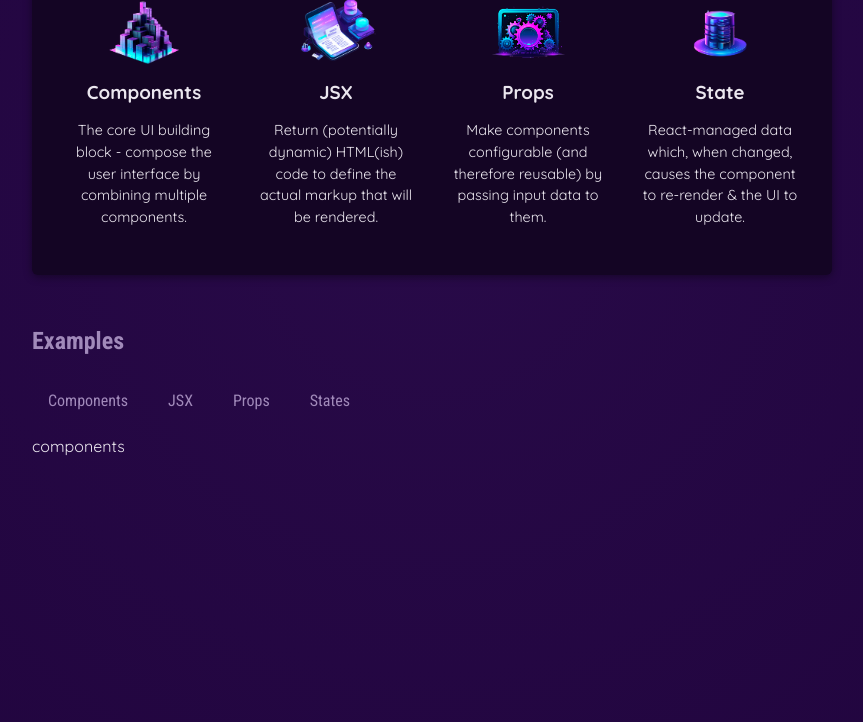
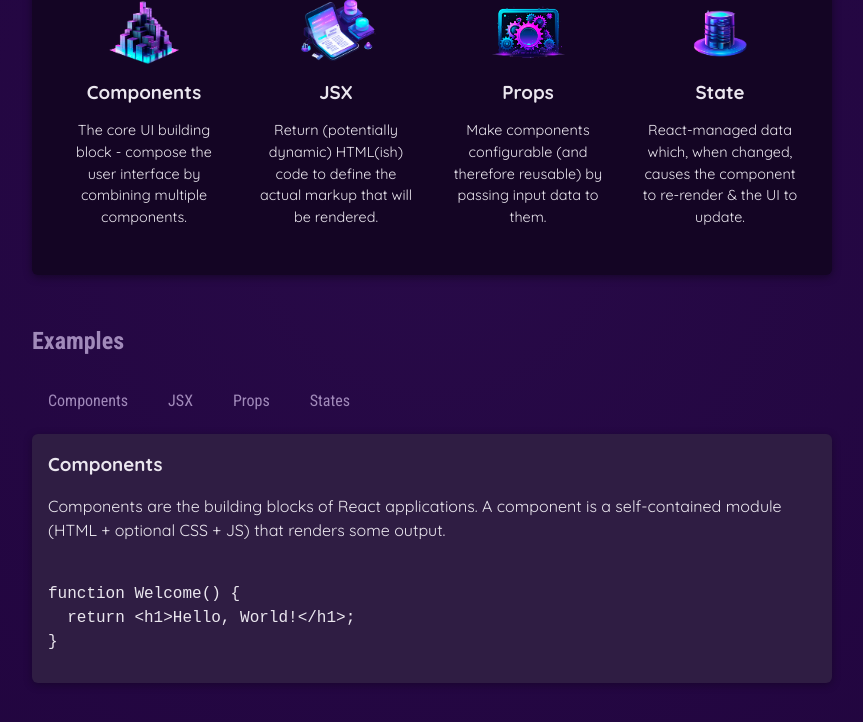
Before and after one commit to kkhowe123/react-essentials, a React (Vite) app: page / in a window 1280 px wide. Both pictures are taken after a click on the button "Components". Shown: the part 424-1146 px from the top of the page, without its empty margins (208-1071 px from the left). Built offline with nearby package versions, Linux system fonts and the light colour scheme.

Commit message:
Update the dynamic content to be displayed on the tab button section and and added a conditional statement to display the information

```diff
--- a/src/App.jsx
+++ b/src/App.jsx
@@ -1,4 +1,5 @@
 import { useState } from 'react';
+import { EXAMPLES } from './data.js';// importing an object with with propertyies containg key value pairs to be used to display on the tab-button
 import {CORE_CONCEPTS} from './data.js'; //importing the array from the data.js file
 import Header from "./components/Header/Header.jsx";
 import CoreConcept from './components/CoreConcept.jsx';
@@ -6,7 +7,7 @@
 
 function App() {
 
-const [selectedTopic, setSelectedTopic] = useState('Please click a button'); //using the useState function to change the state of the app component
+const [selectedTopic, setSelectedTopic] = useState(null); //using the useState function to change the state of the app component
 
   function handleSelect(selectedButton)
   { //selectedButton => Components, JSX, Props, States
@@ -47,11 +48,22 @@
            <TabButton onSelect={() => handleSelect('components')} >Components</TabButton>  {/* onSelect will be used as a trigger when the button i clicked */}
             <TabButton onSelect={() => handleSelect('jsx')} >JSX</TabButton>
             <TabButton onSelect={() => handleSelect('props')} >Props</TabButton>
-            <TabButton onSelect={() => handleSelect('states')} >States</TabButton>
+            <TabButton onSelect={() => handleSelect('state')} >States</TabButton>
             {/* using arrow function to pass identifiers to the onselct, that would assit with knowing which button was selected */}
 
           </menu>
-          {selectedTopic}
+          {/* using a confitional statement to display a text before a button is select when the page first loads */}
+          {!selectedTopic ?<p>PLease select a topic</p> :<div id= "tab-content">
+          {/* below code is used to get the date from the EXAMPLE object in dat.js. The valuse it taken from the keys that are stored in the selected topic. */}
+
+
+        <h3>{EXAMPLES[selectedTopic].title }</h3>
+        <p>{EXAMPLES[selectedTopic].description}</p>
+        <pre>
+      <code>{EXAMPLES[selectedTopic].code}</code>
+
+        </pre>
+          </div> }
 
         </section>
 
--- a/src/data.js
+++ b/src/data.js
@@ -3,7 +3,6 @@
 import jsxImg from './assets/jsx-ui.png';
 import stateImg from './assets/state-mgmt.png';
 
-// created an array with the details to be added to the CoreCOncepts components
 export const CORE_CONCEPTS = [
   {
     image: componentsImg,
@@ -30,3 +29,54 @@
       'React-managed data which, when changed, causes the component to re-render & the UI to update.',
   },
 ];
+
+export const EXAMPLES = {
+  components: {
+    title: 'Components',
+    description:
+      'Components are the building blocks of React applications. A component is a self-contained module (HTML + optional CSS + JS) that renders some output.',
+    code: `
+function Welcome() {
+  return <h1>Hello, World!</h1>;
+}`,
+  },
+  jsx: {
+    title: 'JSX',
+    description:
+      'JSX is a syntax extension to JavaScript. It is similar to a template language, but it has full power of JavaScript (e.g., it may output dynamic content).',
+    code: `
+<div>
+  <h1>Welcome {userName}</h1>
+  <p>Time to learn React!</p>
+</div>`,
+  },
+  props: {
+    title: 'Props',
+    description:
+      'Components accept arbitrary inputs called props. They are like function arguments.',
+    code: `
+function Welcome(props) {
+  return <h1>Hello, {props.name}</h1>;
+}`,
+  },
+  state: {
+    title: 'State',
+    description:
+      'State allows React components to change their output over time in response to user actions, network responses, and anything else.',
+    code: `
+function Counter() {
+  const [isVisible, setIsVisible] = useState(false);
+
+  function handleClick() {
+    setIsVisible(true);
+  }
+
+  return (
+    <div>
+      <button onClick={handleClick}>Show Details</button>
+      {isVisible && <p>Amazing details!</p>}
+    </div>
+  );
+}`,
+  },
+};
```
